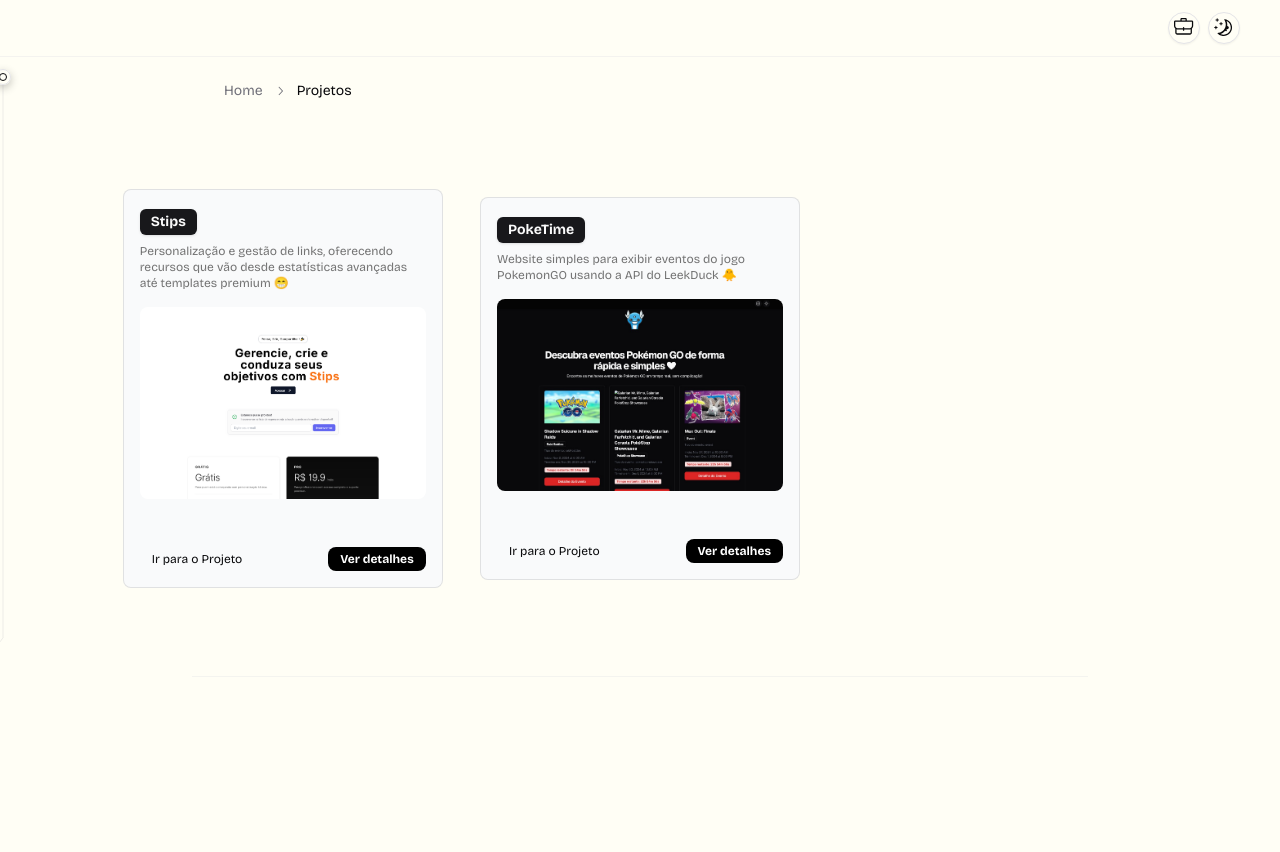
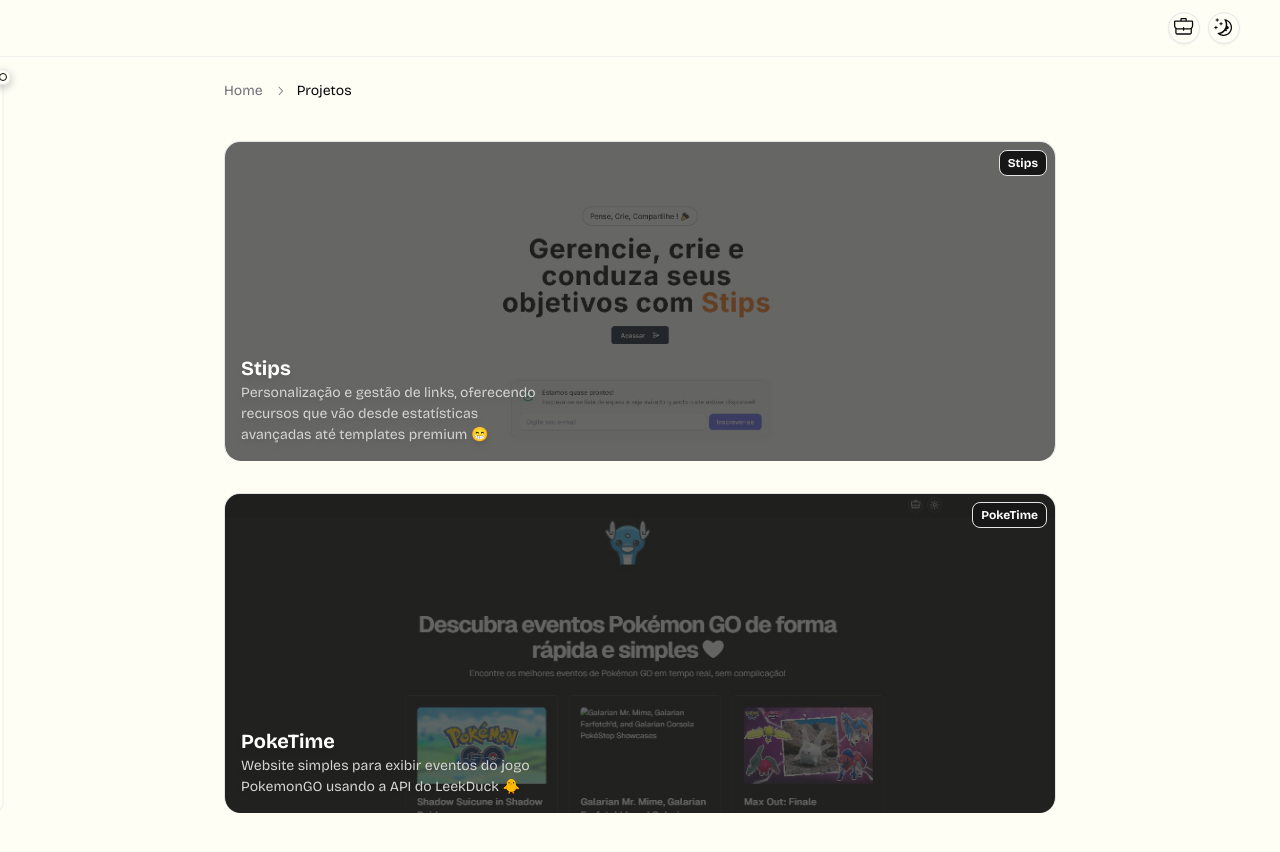
Before and after one commit to guialveess/guiialves, a Next.js app: page /projects in a window 1280 px wide. Shown: the top 852 px of the page. Before the commit the page ends 829 px from the top, so only its background shows below. Built offline with nearby package versions, Linux system fonts and the light colour scheme.

Commit message:
new page project

```diff
--- a/src/app/projects/page.tsx
+++ b/src/app/projects/page.tsx
@@ -3,7 +3,14 @@ import Link from "next/link";
 import { Button } from "@/components/ui/button";
 import { BackpackIcon } from "@radix-ui/react-icons";
 import { ModeToggle } from "@/components/mode-toggle";
-import { Breadcrumb, BreadcrumbItem, BreadcrumbSeparator, BreadcrumbList, BreadcrumbPage, BreadcrumbLink } from "@/components/ui/breadcrumb";
+import {
+  Breadcrumb,
+  BreadcrumbItem,
+  BreadcrumbSeparator,
+  BreadcrumbList,
+  BreadcrumbPage,
+  BreadcrumbLink
+} from "@/components/ui/breadcrumb";
 import { TracingBeam } from "@/components/ui/tracing-beam";
 import { CardBody, CardContainer, CardItem } from "@/components/ui/3d-card";
 import Image from "next/image";
@@ -12,7 +19,7 @@ import {
   Drawer,
   DrawerTrigger,
   DrawerContent,
-  DrawerClose,
+  DrawerClose
 } from "@/components/ui/drawer";
 
 export default function ProjectsPage() {
@@ -29,8 +36,8 @@ export default function ProjectsPage() {
         "Tailwind CSS",
         "ShadCN UI",
         "Prisma",
-        "PostgreSQL",
-      ],
+        "PostgreSQL"
+      ]
     },
     {
       name: "PokeTime",
@@ -43,9 +50,9 @@ export default function ProjectsPage() {
         "TypeScript",
         "API do LeekDuck",
         "NodeJS",
-        "Axios",
-      ],
-    },
+        "Axios"
+      ]
+    }
   ];
 
   return (
@@ -89,79 +96,49 @@ export default function ProjectsPage() {
 
           {/* Projects Section */}
           <div className="container relative pb-10">
-            <section
-              id="projects"
-              className="grid grid-cols-1 sm:grid-cols-2 lg:grid-cols-3 gap-6 lg:gap-60"
-            >
+            <section id="projects" className="lg:gap-60">
               {projects.map((project, index) => (
-                <CardContainer className="inter-var" key={index}>
-                  <CardBody className="bg-gray-50 relative group/card dark:hover:shadow-lg dark:hover:shadow-emerald-500/[0.1] dark:bg-black dark:border-white/[0.2] border-black/[0.1] w-auto sm:w-[20rem] h-auto rounded-lg p-4 border">
-                    {/* Project Name */}
-                    <CardItem
-                      translateZ="30"
-                      className="text-lg font-semibold text-neutral-600 dark:text-white"
-                    >
-                      <Badge variant="default">
-                        <h1 className="text-sm">{project.name}</h1>
-                      </Badge>
-                    </CardItem>
-                    {/* Project Description */}
-                    <CardItem
-                      as="p"
-                      translateZ="40"
-                      className="text-neutral-500 text-xs max-w-xs mt-2 dark:text-neutral-300"
-                    >
+                <Link
+                  href={project.link}
+                  target="_blank"
+                  key={index}
+                  className="group relative flex flex-col h-[37vh] max-h-[370px] min-h-[350px] xl:h-[43vh] xl:min-h-[320px] sm:h-[35vh] sm:min-h-0 sm:max-h-[270px] xs:h-[38vh] overflow-hidden rounded-2xl border-[1px] border-b-0 bg-gradient-to-b from-gradient-gray to-gradient-black hover:via-gradient-gray duration-500 mb-8"
+                >
+                  {/* Imagem do Projeto */}
+                  <div className="absolute inset-0 z-10 overflow-hidden rounded-2xl sm:rounded-xl">
+                    <Image
+                      quality={100}
+                      priority
+                      className="object-cover object-top duration-500 opacity-70 group-hover:opacity-90 group-hover:scale-[101%]"
+                      src={project.image}
+                      width={1000}
+                      height={700}
+                      alt={`Thumbnail for ${project.name}`}
+                    />
+                  </div>
+
+                  {/* Badge no Topo */}
+                  <Badge
+                    variant="outline"
+                    className="absolute z-30 top-2 right-2 bg-neutral-900 text-white px-2 py-1 text-xs rounded-lg"
+                  >
+                    {project.name}
+                  </Badge>
+
+                  {/* Conteúdo do Card */}
+                  <div className="z-20 flex flex-col pl-4 sm:p-4 mt-auto text-neutral-300 pb-5">
+                    {/* Fundo com Opacidade Baixa */}
+                    <div className="absolute inset-0 bg-black/60 rounded-b-2xl pointer-events-none"></div>
+
+                    {/* Conteúdo do Card */}
+                    <h3 className="relative text-lg font-semibold xl:text-xl text-white drop-shadow-md">
+                      {project.name}
+                    </h3>
+                    <p className="relative leading-normal max-w-[33ch] text-sm text-neutral-300 drop-shadow-md">
                       {project.description}
-                    </CardItem>
-                    {/* Project Image */}
-                    <CardItem translateZ="70" className="w-full mt-4">
-                      <Image
-                        src={project.image}
-                        height={800}
-                        width={800}
-                        className="h-48 w-full object-cover rounded-lg group-hover/card:shadow-md"
-                        alt={`Thumbnail for ${project.name}`}
-                      />
-                    </CardItem>
-                    {/* Actions */}
-                    <div className="flex justify-between items-center mt-12">
-                      <CardItem
-                        translateZ={15}
-                        as={Link}
-                        href={project.link}
-                        target="_blank"
-                        className="px-3 py-1 rounded-lg text-xs font-normal dark:text-white"
-                      >
-                        Ir para o Projeto
-                      </CardItem>
-                      <Drawer>
-                        <DrawerTrigger>
-                          <div className="px-3 py-1 rounded-lg bg-black dark:bg-white dark:text-black text-white text-xs font-bold cursor-pointer">
-                            Ver detalhes
-                          </div>
-                        </DrawerTrigger>
-                        <DrawerContent>
-                          <DrawerClose />
-                          <div className="p-6 flex flex-col items-center text-center">
-                            <h2 className="text-lg font-semibold text-neutral-900 dark:text-white mb-4">
-                              Tecnologias Utilizadas
-                            </h2>
-                            <ul className="list-none space-y-2 text-sm text-neutral-600 dark:text-neutral-300">
-                              {project.technologies.map((tech, idx) => (
-                                <li
-                                  key={idx}
-                                  className="bg-gray-200 dark:bg-neutral-800 py-2 px-4 rounded-md"
-                                >
-                                  {tech}
-                                </li>
-                              ))}
-                            </ul>
-                          </div>
-                        </DrawerContent>
-                      </Drawer>
-                    </div>
-                  </CardBody>
-                </CardContainer>
+                    </p>
+                  </div>
+                </Link>
               ))}
             </section>
           </div>
```
